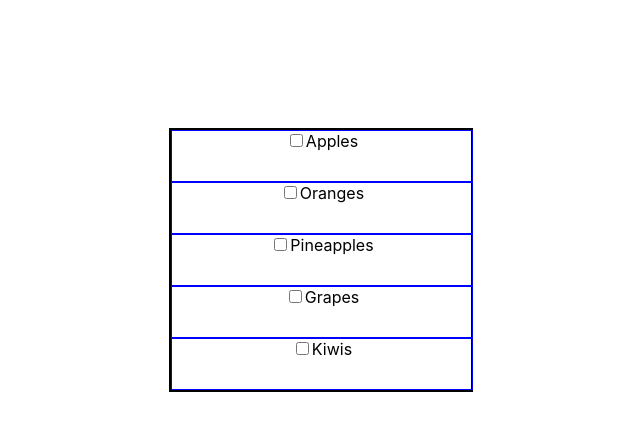
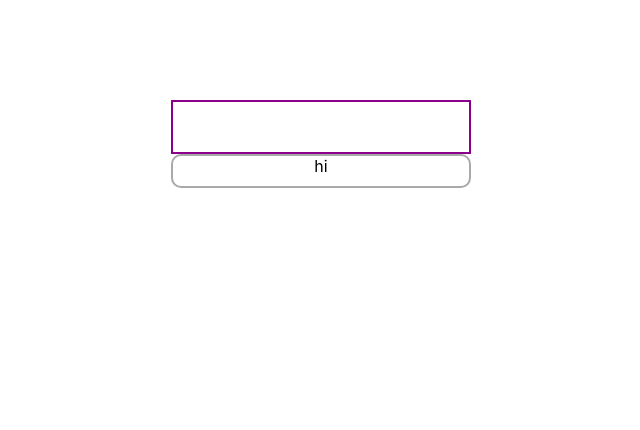
Before and after one commit to Avninder99/react-multi-select, a React (Create React App) app: page / in a window 1280 px wide. Shown: the top 430 px of the page, without its empty margins (319-959 px from the left). Built offline with nearby package versions, Linux system fonts and the light colour scheme.

Commit message:
Functionality complete

```diff
--- a/src/App.css
+++ b/src/App.css
@@ -1,14 +1,49 @@
 .App {
   text-align: center;
+  margin: auto;
+  width: 300px;
+  margin-top: 100px;
 }
-.base-div {
+.opt-div {
   margin: 10% auto;
   border: 2px black solid;
-  max-width: 300px;
+  /* max-width: 300px; */
+  width: 100%;
+  max-height: 400px;
+  overflow-y: scroll;
 }
 .opt-holder {
-  width: 100%;
+  width: calc(100%-20px);
   height: 50px;
   padding: auto;
   border: blue 1px solid;
+  display: flex;
+  align-items: center;
+  justify-content: flex-start;
+  padding-left: 20px;
 }
+.search {
+
+}
+.holder-div {
+  position: absolute;
+  width: 300px;
+}
+.dropdown-div {
+  border: 2px solid darkgray;
+  border-radius: 10px;
+  height: 30px;
+}
+.hider {
+  display: none;
+}
+.show-div{
+  height: 50px;
+  border: darkmagenta 2px solid;
+  display: flex;
+  flex-direction: row;
+  align-items: center;
+}
+.show-name {
+  margin-left: 5px;
+}
--- a/src/App.js
+++ b/src/App.js
@@ -9,12 +9,31 @@ function App() {
     { label: 'Pineapples', value: 'pineapples' },
     { label: 'Grapes', value: 'grapes' },
     { label: 'Kiwis', value: 'kiwis' },
+    { label: 'Bananas', value: 'bananas' },
+    { label: 'Mangoes', value: 'mangoes' },
+    { label: 'Watermelons', value: 'watermelons' },
+    { label: 'Guavas', value: 'guavas' },
+    { label: 'Strawberries', value: 'strawberries' },
+    { label: 'Dragon Fruit', value: 'dragon fruit' },
+    { label: 'Tomatoes', value: 'tomatoes' },
   ];
 
   const [selected, setSelected] = useState([]);
+  console.log("============")
   console.log(selected)
   return (
     <div className="App">
+      <div className='show-div'>
+        {
+          selected.map(selectedFruit => {
+            return (
+              <div className='show-name'>
+                {selectedFruit.label},
+              </div>
+            )
+          })
+        }
+      </div>
       <MultiSelect
         options={options}
         onChange={setSelected}
--- a/src/multi_select/multi_select.js
+++ b/src/multi_select/multi_select.js
@@ -1,7 +1,12 @@
-// import { useState } from 'react';
+import { useState } from 'react';
 
 export default function MultiSelect(props) {
+  const [openDropdown, setOpenDropdown] = useState(false);
+  const [searchValue, setSearchValue] = useState("");
   const temp = {};
+  const temp2 = true;
+  let re = new RegExp(searchValue,'gi')
+
   const handleChange = (e) => {
     if(e.target.checked){
       temp.label = e.target.id;
@@ -11,19 +16,43 @@ export default function MultiSelect(props) {
       props.onChange(props.value.filter(ele => ele.value != e.target.value));
     }
   }
+  const handleSearchChange = (e) => {
+    setSearchValue(e.target.value);
+  }
+  const handleDropdown = () => {
+    setOpenDropdown(!openDropdown);
+  }
 
   return (
-    <div className="base-div">
+    <>
+      <div className="dropdown-div" onClick={handleDropdown}>
+        hi
+      </div>
+      <div className={openDropdown ? "holder-div" : "holder-div hider"}>
+        <div>
+          <input className="search" onChange={e => {handleSearchChange(e)}} />
+        </div>
+        <div className="opt-div">
             {
-          props.options.map((opt) => {
+              props.options
+              .map((opt) => {
                 return (
-              <div className='opt-holder'>
-                <input type="checkbox" id={opt.label} name={props.label} value={opt.value} onClick={(e) => handleChange(e)}/>
+                  <div className={re.test(opt.label) ? "opt-holder" : "opt-holder hider"}>
+                    <input
+                      key={opt.label}
+                      type="checkbox"
+                      id={opt.label}
+                      name={props.label}
+                      value={opt.value}
+                      onClick={(e) => handleChange(e)}
+                      />
                     <label for={opt.label}>{opt.label}</label>
                   </div>
                 )
               })
             }
         </div>
+      </div>
+    </>
   );
 }
```
Lines whose indentation alone changed are shown as unchanged.
